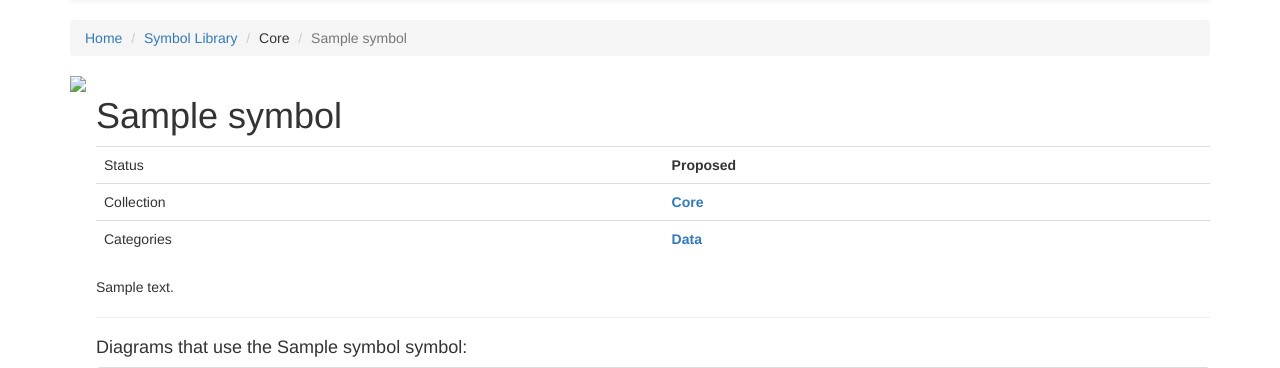
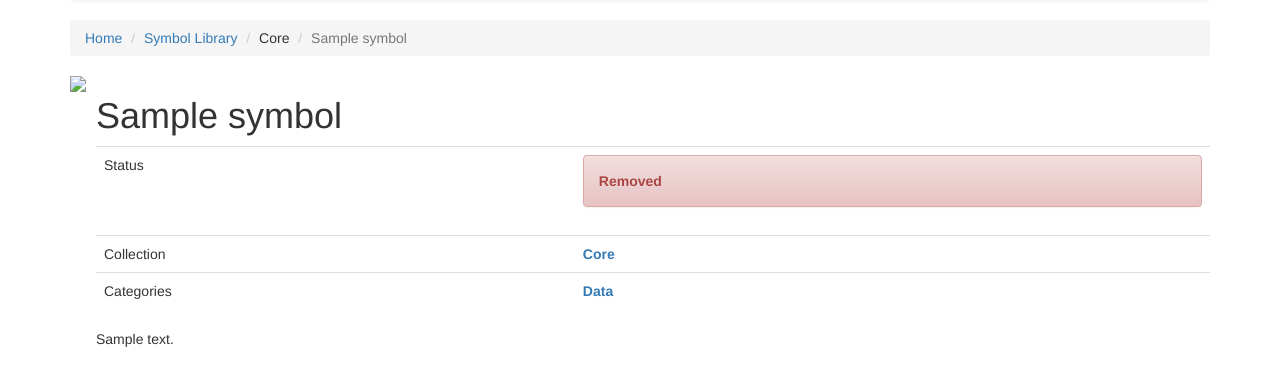
Before and after one commit to Axilent/cave-language, a Django app: template cavelanguage/templates/symbol.html in a window 1280 px wide. Shown: the part 52-420 px from the top of the page. Run offline with Django 3.2, Linux system fonts and the light colour scheme; the template is opened without the code that fills it: values that come from a table or form of the project are taken from there, others are empty; data comes from the database, SQL or seed files in the repository; tables that the repository leaves empty hold one stand-in row (values such as "Sample post"); some libraries are stand-ins or nearby versions.

Commit message:
Adding alert for removed symbols.

```diff
--- a/cavelanguage/templates/symbol.html
+++ b/cavelanguage/templates/symbol.html
@@ -19,7 +19,15 @@
         <table class="table">
             <tr>
                 <td>Status</td>
-                <td><strong>{{ symbol.proposed|yesno:"Proposed,Accepted" }}</strong></td>
+                <td>
+                    {% if symbol.removed %}
+                    <div class="alert alert-danger">
+                        <strong>Removed</strong>
+                    </div>
+                    {% else %}
+                    <strong>{{ symbol.proposed|yesno:"Proposed,Accepted" }}</strong>
+                    {% endif %}
+                </td>
             </tr>
             <tr>
                 <td>Collection</td>
```
